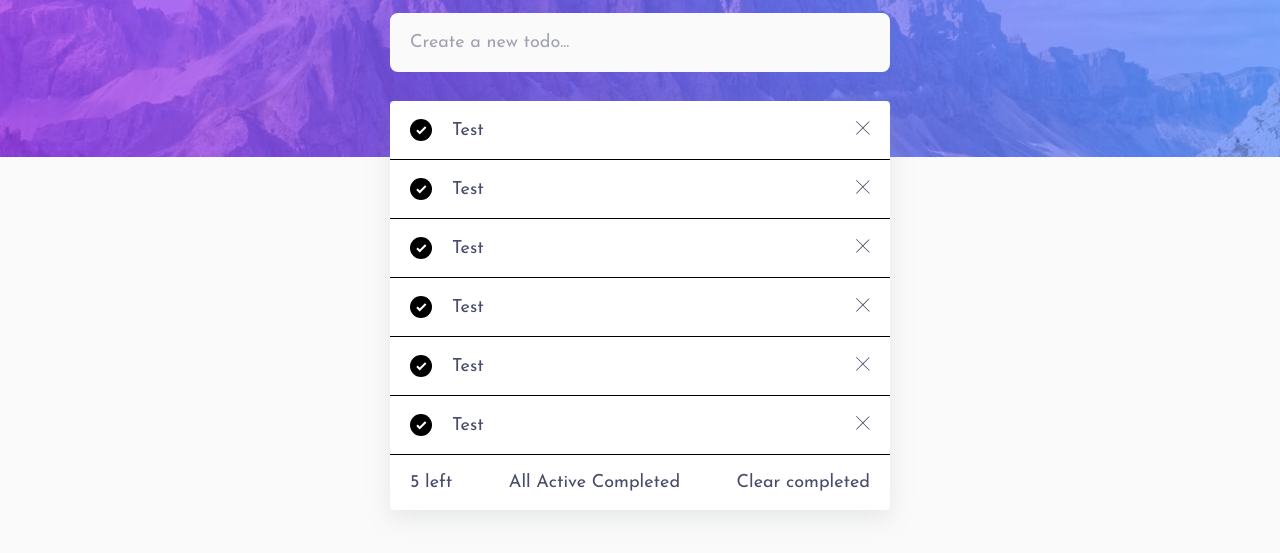
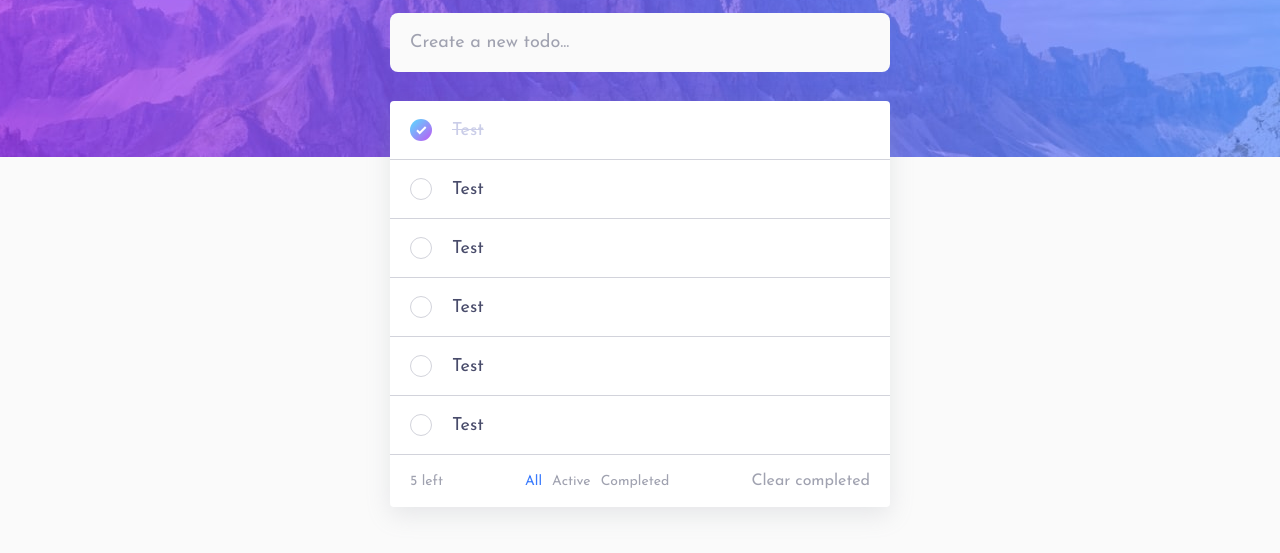
Before and after one commit to OmarKh006/todo-list-js, a website built with Vite: page index.html in a window 1280 px wide. Shown: the part 143-696 px from the top of the page. Built offline with nearby package versions, Linux system fonts and the light colour scheme.

Commit message:
i think light theme with active states is done for now

```diff
--- a/index.html
+++ b/index.html
@@ -41,7 +41,7 @@
         </div>
         <div class="TaskList">
           <ul class="TaskList__list">
-            <li class="TaskList__taskContent">
+            <li class="TaskList__taskContent --isCompleted">
               <div class="TaskList__checkbox" tabindex="0" role="button">
                 <img
                   src="./assets/icon-check.svg"
@@ -158,13 +158,15 @@
           </ul>
 
           <div class="TaskList__actionButtons">
-            <span>5 left</span>
-            <div class="actionButtons">
-              <button>All</button>
-              <button>Active</button>
-              <button>Completed</button>
+            <span class="TaskList__notCompleted"
+              ><span class="notCompletedValue">5</span> left</span
+            >
+            <div class="TaskList__navigationButtons">
+              <button class="button selectAll --isActive">All</button>
+              <button class="button selectActive">Active</button>
+              <button class="button selectCompleted">Completed</button>
             </div>
-            <button class="clear">Clear completed</button>
+            <button class="button TaskList__clear">Clear completed</button>
           </div>
         </div>
       </div>
--- a/style.scss
+++ b/style.scss
@@ -207,6 +207,7 @@ meter {
   box-shadow: rgba(149, 157, 165, 0.2) 0px 8px 24px;
   border-radius: 4px;
   overflow: hidden;
+
   &__checkbox {
     display: flex;
     justify-content: center;
@@ -214,7 +215,7 @@ meter {
     width: 2.2rem;
     height: 2.2rem;
     border-radius: 50%;
-    background-color: black;
+    border: 1px solid var(--text-color-complete-light);
   }
 
   &__taskContent {
@@ -222,11 +223,43 @@ meter {
     align-items: center;
     gap: 2rem;
     padding: 1.8rem 2rem;
-    border-bottom: 1px solid black;
+    border-bottom: 1px solid var(--text-color-complete-light);
+
+    &:hover .TaskList__deleteIcon {
+      display: inline-block;
+    }
+
+    &:hover .TaskList__checkbox {
+      border-color: transparent;
+      background:
+        linear-gradient(var(--color-white), var(--color-white)) padding-box,
+        var(--checked-icon-bg) border-box;
+    }
+  }
+
+  &__taskContent {
+    &.--isCompleted {
+      .TaskList__value {
+        color: var(--text-color-action-light);
+        text-decoration: line-through;
+      }
+      .TaskList__checkbox {
+        border: none;
+        background: var(--checked-icon-bg);
+      }
+    }
+  }
+
+  &__value {
+    color: var(--text-color-light);
   }
 
   &__taskDelete {
     margin-left: auto;
+  }
+
+  &__deleteIcon {
+    display: none;
   }
 
   &__actionButtons {
@@ -235,4 +268,40 @@ meter {
     align-items: center;
     padding: 1.8rem 2rem;
   }
+
+  &__notCompleted {
+    font-size: 1.4rem;
+    color: hsl(236, 9%, 66%);
+  }
+
+  &__navigationButtons {
+    display: flex;
+    gap: 1rem;
+    font-size: 1.4rem;
+    color: hsl(236, 9%, 66%);
+  }
+
+  &__clear {
+    font-size: 1.6rem;
+    color: hsl(236, 9%, 66%);
+  }
 }
+
+.selectAll.--isActive {
+  color: var(--active-blue);
+}
+
+.selectActive.--isActive {
+  color: var(--active-blue);
+}
+.selectCompleted.--isActive {
+  color: var(--active-blue);
+}
+
+.button:not(.--isActive) {
+  transition: 0.3s;
+
+  &:hover {
+    color: var(--text-color-light);
+  }
+}
```
